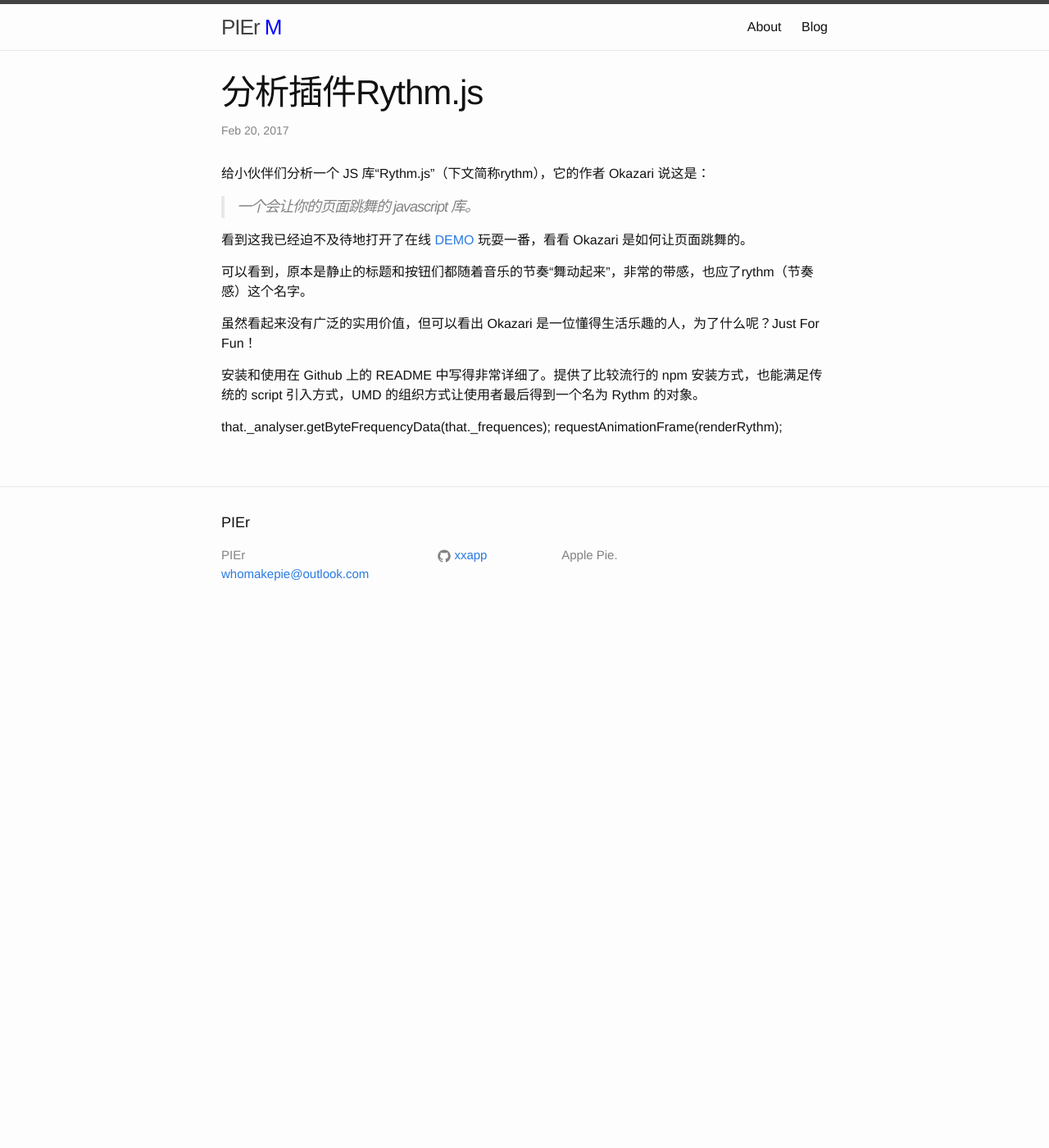
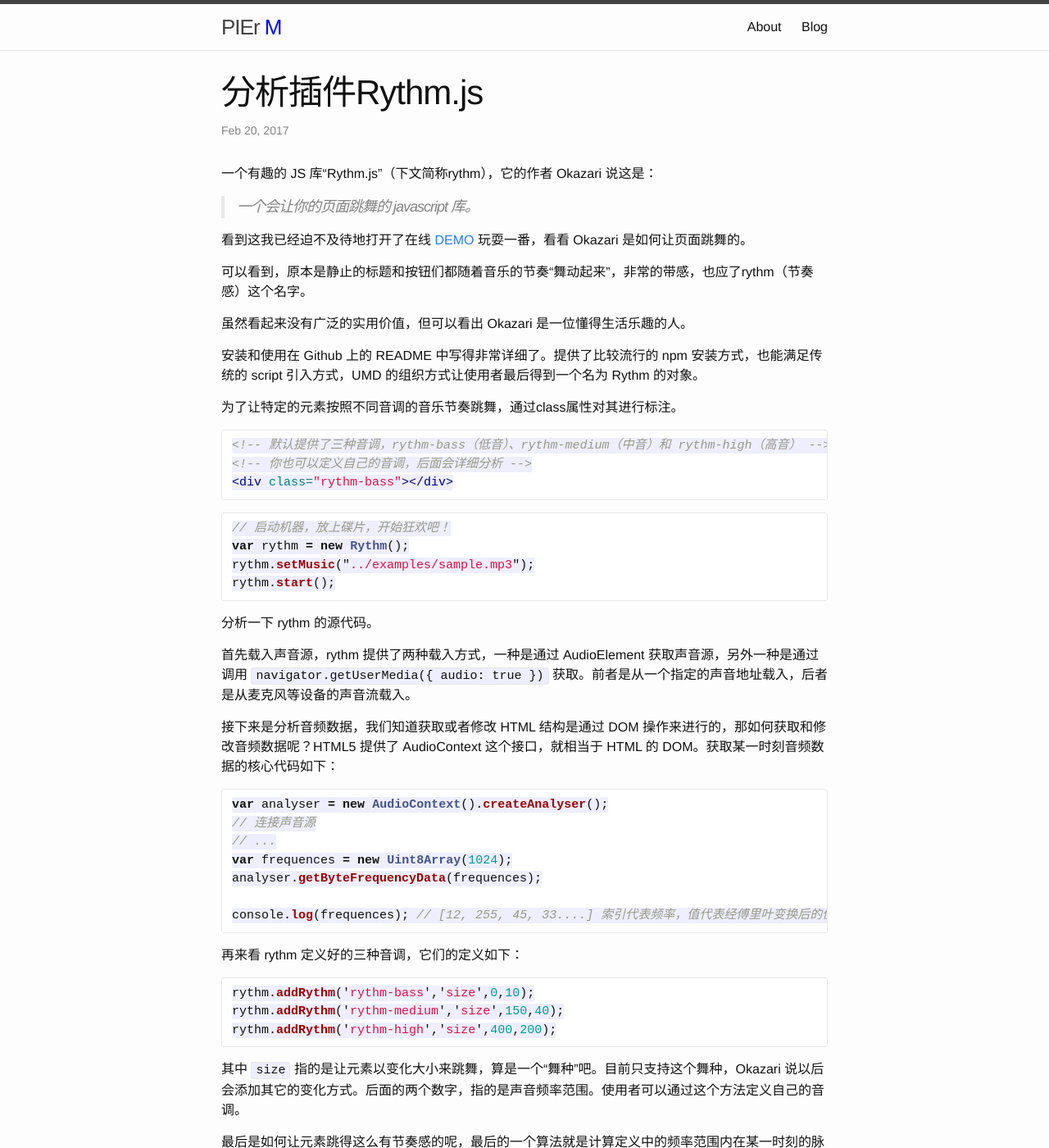
Before and after one commit to xxapp/xxapp.github.io, a Jekyll site: the page built from _posts/2017-2-20-analyze-rythm-js.md, in a window 1280 px wide and 1400 px high. Shown: the whole window at 82% size. Built offline with Jekyll 4.4.1, drawn with Linux system fonts in a browser that asks for light colours; some of the changed text lies outside the part shown.

Commit message:
完成文章

````diff
--- a/_posts/2017-2-20-analyze-rythm-js.md
+++ b/_posts/2017-2-20-analyze-rythm-js.md
@@ -5,7 +5,7 @@ date:   2017-02-20 18:39:18
 categories: frontend plugin analysis
 ---
 
-给小伙伴们分析一个 JS 库“Rythm.js”（下文简称rythm），它的作者 Okazari 说这是：
+一个有趣的 JS 库“Rythm.js”（下文简称rythm），它的作者 Okazari 说这是：
 
 > 一个会让你的页面跳舞的 javascript 库。
 
@@ -13,11 +13,55 @@ categories: frontend plugin analysis
 
 可以看到，原本是静止的标题和按钮们都随着音乐的节奏“舞动起来”，非常的带感，也应了rythm（节奏感）这个名字。
 
-虽然看起来没有广泛的实用价值，但可以看出 Okazari 是一位懂得生活乐趣的人，为了什么呢？Just For Fun！
+虽然看起来没有广泛的实用价值，但可以看出 Okazari 是一位懂得生活乐趣的人。
 
 安装和使用在 Github 上的 README 中写得非常详细了。提供了比较流行的 npm 安装方式，也能满足传统的 script 引入方式，UMD 的组织方式让使用者最后得到一个名为 Rythm 的对象。
 
-that._analyser.getByteFrequencyData(that._frequences);
-requestAnimationFrame(renderRythm);
+为了让特定的元素按照不同音调的音乐节奏跳舞，通过class属性对其进行标注。
+
+``` html
+<!-- 默认提供了三种音调，rythm-bass（低音）、rythm-medium（中音）和 rythm-high（高音） -->
+<!-- 你也可以定义自己的音调，后面会详细分析 -->
+<div class="rythm-bass"></div>
+```
+
+``` js
+// 启动机器，放上碟片，开始狂欢吧！
+var rythm = new Rythm();
+rythm.setMusic("../examples/sample.mp3");
+rythm.start();
+```
+
+分析一下 rythm 的源代码。
+
+首先载入声音源，rythm 提供了两种载入方式，一种是通过 AudioElement 获取声音源，另外一种是通过调用 `navigator.getUserMedia({ audio: true })` 获取。前者是从一个指定的声音地址载入，后者是从麦克风等设备的声音流载入。
+
+接下来是分析音频数据，我们知道获取或者修改 HTML 结构是通过 DOM 操作来进行的，那如何获取和修改音频数据呢？HTML5 提供了 AudioContext 这个接口，就相当于 HTML 的 DOM。获取某一时刻音频数据的核心代码如下：
+
+``` js
+var analyser = new AudioContext().createAnalyser();
+// 连接声音源
+// ...
+var frequences = new Uint8Array(1024);
+analyser.getByteFrequencyData(frequences);
+
+console.log(frequences); // [12, 255, 45, 33....] 索引代表频率，值代表经傅里叶变换后的值
+```
+
+再来看 rythm 定义好的三种音调，它们的定义如下：
+
+``` js
+rythm.addRythm('rythm-bass','size',0,10);
+rythm.addRythm('rythm-medium','size',150,40);
+rythm.addRythm('rythm-high','size',400,200);
+```
+
+其中 `size` 指的是让元素以变化大小来跳舞，算是一个“舞种”吧。目前只支持这个舞种，Okazari 说以后会添加其它的变化方式。后面的两个数字，指的是声音频率范围。使用者可以通过这个方法定义自己的音调。
+
+最后是如何让元素跳得这么有节奏感的呢，最后的一个算法就是计算定义中的频率范围内在某一时刻的脉冲平均值，这里就要用到上面获取到的音频数据。脉冲计算公式为 `(当前值 - 历史最小值)/(历史最大值 - 历史最小值)`。
+
+通过配置的参数和当前脉冲平均值计算元素的缩放值：`startingScale + (pulseRatio * currentPulse)`，应用到元素的 CSS scale 属性值上去。
+
+首先 Okazari 的娱乐精神是值得我们学习的，有时候代码并不只是带来经济效益，还可以带来快乐。然后通过分析 rythm 增加了对 Audio API 的了解，增长了见识。
 
 [DEMO]:         https://okazari.github.io/Rythm.js/
````
